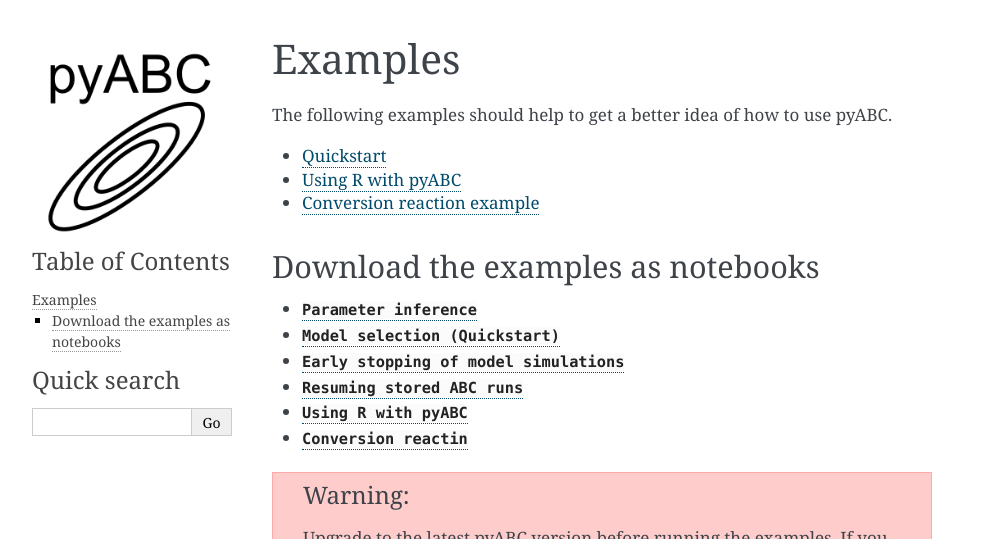
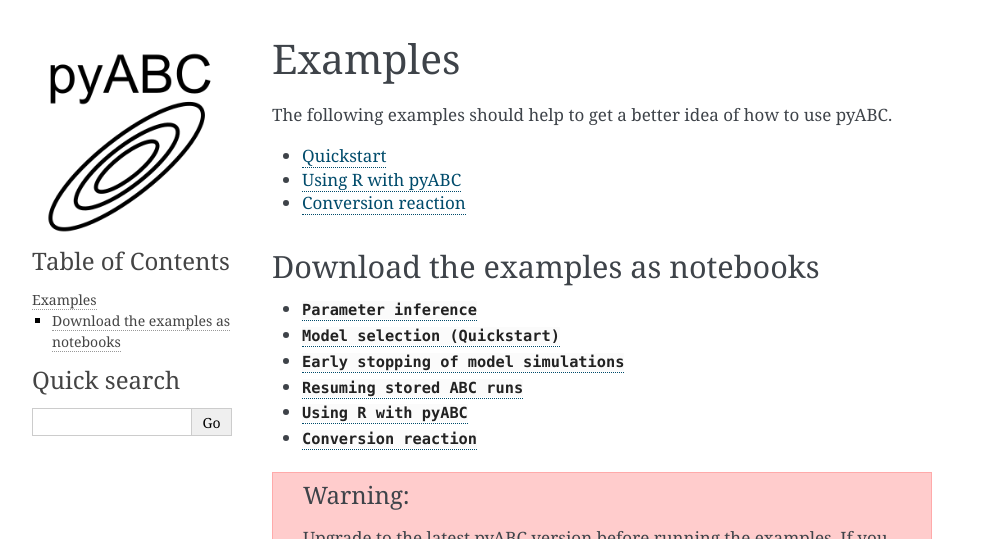
Before and after one commit to ICB-DCM/pyABC, a Sphinx documentation site: the page built from doc/examples.rst, in a window 1280 px wide. Shown: the top 539 px of the page, without its empty margins (148-1141 px from the left). Built offline with Sphinx 7.4.7, drawn with Linux system fonts in a browser that asks for light colours.

```diff
--- a/doc/examples.rst
+++ b/doc/examples.rst
@@ -24,7 +24,7 @@
 * :download:`Early stopping of model simulations <examples/early_stopping.ipynb>`
 * :download:`Resuming stored ABC runs <examples/resuming.ipynb>`
 * :download:`Using R with pyABC <examples/using_R.ipynb>`
-* :download:`Conversion reactin <examples/conversion_reaction.ipynb>`
+* :download:`Conversion reaction <examples/conversion_reaction.ipynb>`
 
 
 .. warning::
```
Also changed, not shown: doc/examples/conversion_reaction.ipynb.
